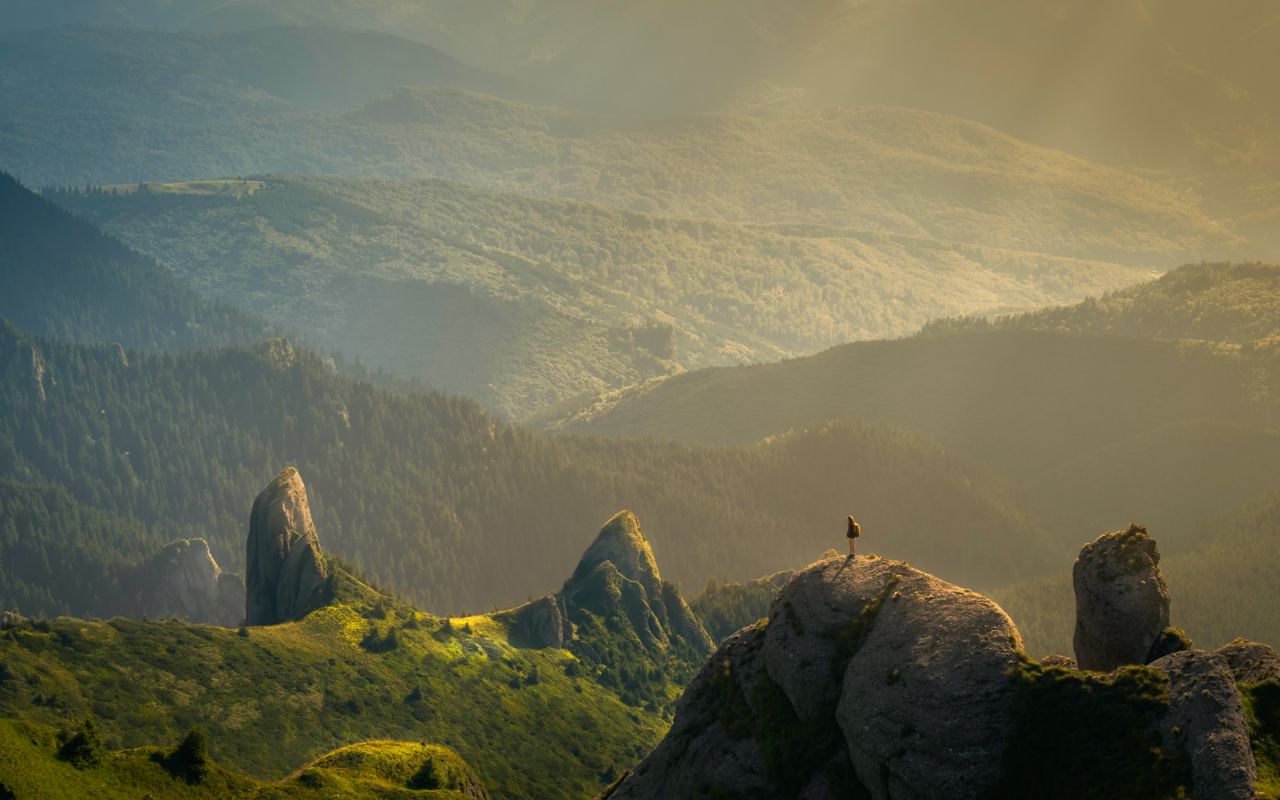
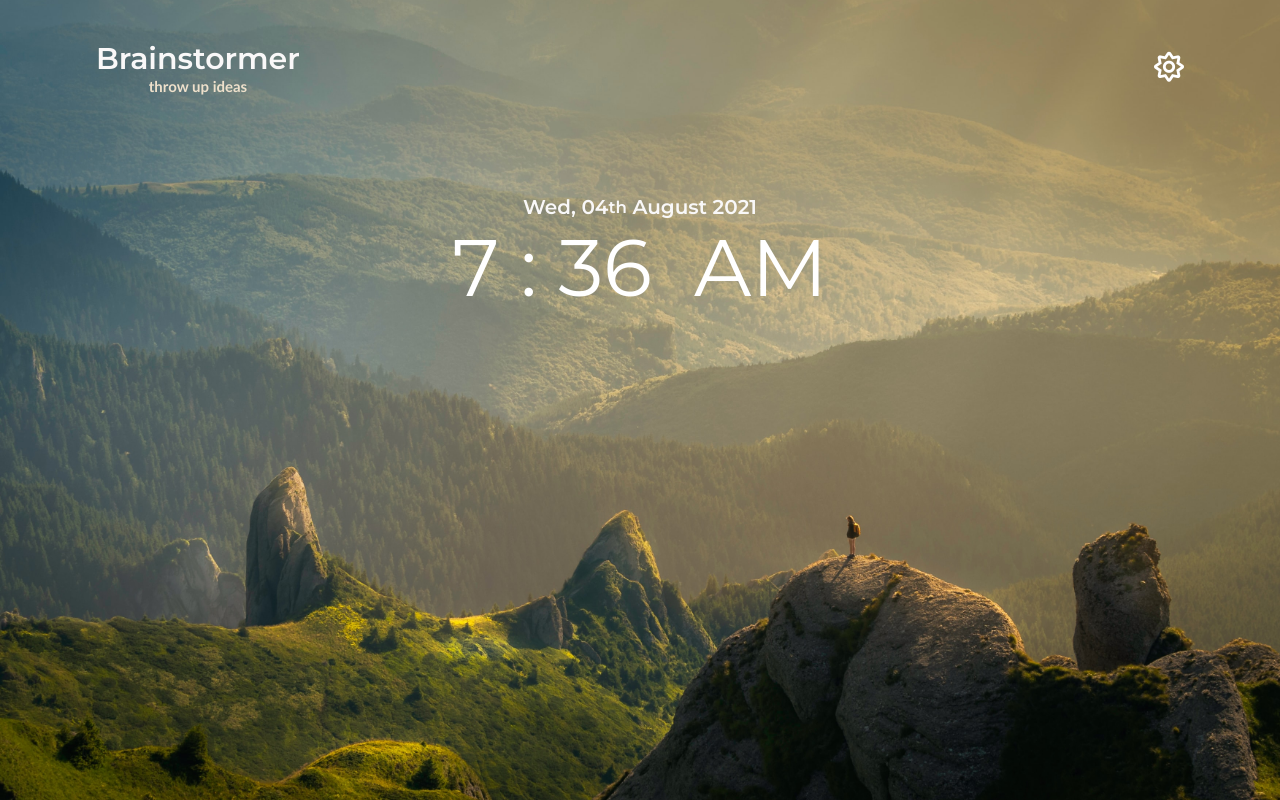
Before and after one commit to murtuzaalisurti/brainstormer, a plain HTML site: page index.html in a window 1280 px wide. Drawn offline with Linux system fonts and the light colour scheme.

Commit message:
revamp prgss - front view almost done

```diff
--- a/index.html
+++ b/index.html
@@ -6,13 +6,36 @@
     <meta http-equiv="X-UA-Compatible" content="IE=edge">
     <meta name="viewport" content="width=device-width, initial-scale=1.0">
     <title>Brainstormer</title>
+    <link rel="preconnect" href="https://fonts.googleapis.com">
+    <link rel="preconnect" href="https://fonts.gstatic.com" crossorigin>
+    <link href="https://fonts.googleapis.com/css2?family=Montserrat:wght@300;400;600&family=Fjalla+One&family=Lato:wght@300;400;700&family=Open+Sans:wght@300;400;700&family=Poppins:wght@300;400;600&family=Roboto+Condensed:wght@300;400;700&family=Titillium+Web:wght@300;400;600&family=Varela+Round&display=swap" rel="stylesheet">
+    <!-- <link href="https://fonts.googleapis.com/css2?family=Lato:wght@300;400;700&family=Open+Sans:wght@300;400;700&family=Roboto+Condensed:wght@300;400;700&family=Titillium+Web:wght@300;400;600&family=Varela+Round&display=swap" rel="stylesheet"> -->
     <link rel="stylesheet" href="./sass/styles.css">
-    <script src="https://kit.fontawesome.com/9fa61c79aa.js" crossorigin="anonymous"></script>
+    <link rel="stylesheet" href="https://cdnjs.cloudflare.com/ajax/libs/font-awesome/5.15.3/css/all.min.css" integrity="sha512-iBBXm8fW90+nuLcSKlbmrPcLa0OT92xO1BIsZ+ywDWZCvqsWgccV3gFoRBv0z+8dLJgyAHIhR35VZc2oM/gI1w==" crossorigin="anonymous" referrerpolicy="no-referrer" />
 </head>
 
 <body>
-    <div class="bg" role="img"></div>
-    <div class="first-view"></div>
+    <div class="backg" role="img"></div>
+    <div class="first-view">
+        <section class="header_container">
+            <div class="heading-container">
+                <h1 class="heading">Brainstormer</h1>
+                <h4 class="subtitle">throw up ideas</h4>
+            </div>
+            <div class="day-night-logo">
+                <i class="far fa-sun"></i>
+            </div>
+        </section>
+        <section class="time-date-task">
+            <div id="clock_digital">
+                <div class="full_date">
+                    <div class="day_and_date"></div>
+                    <div class="year"></div>
+                </div>
+                <div class="full_time"></div>
+            </div>
+        </section>
+    </div>
     <div class="second-view none">
         <section class="header_container">
             <div class="heading-container">
--- a/js/app.js
+++ b/js/app.js
@@ -335,15 +335,22 @@ document.addEventListener("DOMContentLoaded", function () {
         let hour = time.getHours();
         let minutes = time.getMinutes();
         let sec = time.getSeconds();
-        let anti_post_meridian = "am";
+        let anti_post_meridian = "AM";
 
-        if (hour > 12 && hour < 24) {
-            hour = hour - 12;
-            anti_post_meridian = "pm";
+        if (hour >= 12 && hour < 24) {
+            if(hour == 12){
+                hour = 12;
+                anti_post_meridian = "PM";
+            } else{
+                hour = hour - 12;
+                console.log(hour);
+                anti_post_meridian = "PM";
+            }
         }
-        if (hour == 0) {
+        else if (hour == 0) {
             hour = 12 - hour;
-            anti_post_meridian = "am";
+            console.log(hour);
+            anti_post_meridian = "AM";
         }
         if (minutes < 10) {
             minutes = `0${minutes}`;
@@ -391,13 +398,16 @@ document.addEventListener("DOMContentLoaded", function () {
             }
         }
 
-        let day = time.toLocaleString('default', { weekday: 'long' });
+        let day = time.toLocaleString('default', { weekday: "short" });
         let month = time.toLocaleString('default', { month: 'long' });
         let year = time.toLocaleString('default', { year: '2-digit' });
 
         day_and_date_long.innerHTML = `${day}, ${date}<sup>${date_suffix}</sup>&nbsp${month}`;
         year_long.innerHTML = `&nbsp20${year}`;
-        time_long.innerHTML = `${hour} : ${minutes} : <span style="font-size: 1rem">${sec}</span>&nbsp <span style="font-size: 1.3rem">${anti_post_meridian}</span>`;
+
+        time_long.innerHTML = `${hour} : ${minutes}&nbsp <span style="font-size: 8rem">${anti_post_meridian}</span>`;
+
+        // time_long.innerHTML = `${hour} : ${minutes} : <span style="font-size: 8rem">${sec}</span>&nbsp <span style="font-size: 8rem">${anti_post_meridian}</span>`;
     }
 
     function check_no_of_ideas() {
--- a/sass/styles.scss
+++ b/sass/styles.scss
@@ -11,10 +11,11 @@
     font-size: 62.5%;
 }
 body{
-    display: flex;
-    flex-flow: column wrap;
-    justify-content: center;
-    align-items: center;
+    // display: flex;
+    // flex-flow: column wrap;
+    // justify-content: center;
+    // align-items: center;
+    height: 100%;
     position: relative;
     // background-image: url(../assets/todobg2.jpg);
 }
@@ -81,7 +82,7 @@ body{
 .header_container{
     display: flex;
     flex-flow: row;
-    width: 80vw;
+    width: 85vw;
     justify-content: space-between;
     align-items: center;
     margin: 20px 0px 30px 0px;
@@ -101,13 +102,13 @@ body{
     justify-content: center;
     align-items: center;
     color: #f9f8f8;
-    font-size: 1.5rem;
+    font-size: 2rem;
     font-weight: bold;
     font-family: 'Montserrat','Trebuchet MS', 'Lucida Sans Unicode', 'Lucida Grande', 'Lucida Sans', Arial, sans-serif;
 }
 .year{
-    font-size: 1rem;
-    padding-top: 2%;
+    font-size: 2rem;
+    // padding-top: 2%;
 }
 .full_time{
     color: #ffffff;
@@ -156,12 +157,12 @@ body{
 }
 .heading, .subtitle{
     color: var(--whitishcolor);
-    font-size: 2rem;
+    font-size: 3rem;
     font-family: 'Montserrat','Trebuchet MS', 'Lucida Sans Unicode', 'Lucida Grande', 'Lucida Sans', Arial, sans-serif;
 }
 .subtitle{
     color: #EEE0CB;
-    font-size: 1.1rem;
+    font-size: 1.5rem;
     font-family: 'Trebuchet MS', 'Lucida Sans Unicode', 'Lucida Grande', 'Lucida Sans', Arial, sans-serif;
 }
 .list_heading_container{
@@ -316,7 +317,7 @@ li button:hover{
     font-size: 13px;
 }
 
-.bg{
+.backg{
     background-image: url(../assets/day.jpg);
     background-position: center;
     background-repeat: no-repeat;
@@ -326,6 +327,20 @@ li button:hover{
 }
 .first-view{
     position: absolute;
+    top: 2rem;
+    left: 50%;
+    transform: translateX(-50%);
+}
+.day-night-logo{
+    color: white;
+    font-size: 3rem;
+}
+.time-date-task{
+    margin-top: 10rem;
+}
+.full_time{
+    font-size: 8rem;
+    font-family: 'Montserrat', sans-serif;
 }
 .none{
     display: none;
```
Also changed, not shown: sass/styles.css.
